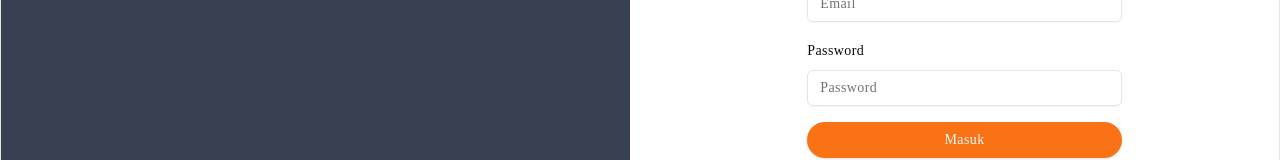
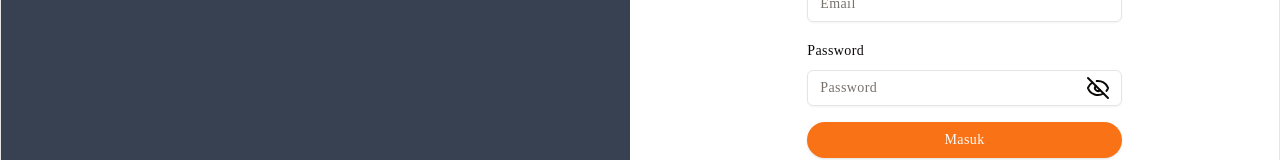
Before and after one commit to AhmadJanuarr/dapur-tradisional, a React (Vite) app: page /auth/login in a window 1280 px wide. Shown: the part 316-476 px from the top of the page. Built offline with nearby package versions, Linux system fonts and the light colour scheme; a web font is replaced by a local one.

Commit message:
feat: enhance FormFieldWrapper to support password visibility toggle

```diff
--- a/src/components/FormField/FormFieldWrapper.tsx
+++ b/src/components/FormField/FormFieldWrapper.tsx
@@ -1,14 +1,17 @@
 import { Control } from "react-hook-form"
 import { FormControl, FormDescription, FormField, FormItem, FormLabel, FormMessage } from "../ui/form"
 import { Input } from "../ui/input"
+import { Eye, EyeOff } from "lucide-react"
 
 interface FormFieldWrapperProps<T> {
   name: string
   label: string
   placeholder: string
   description?: string
-  inputType?: string
+  inputType: string
   formControl: Control<T>
+  setShowPassword?: (showPassword: boolean) => void
+  showPassword?: boolean
 }
 
 export function FormFieldWrapper<T>({
@@ -18,6 +21,8 @@ export function FormFieldWrapper<T>({
   description,
   inputType = "text",
   formControl,
+  setShowPassword,
+  showPassword,
 }: FormFieldWrapperProps<T>) {
   return (
     <FormField
@@ -27,7 +32,22 @@ export function FormFieldWrapper<T>({
         <FormItem>
           <FormLabel>{label}</FormLabel>
           <FormControl>
-            <Input placeholder={placeholder} type={inputType} {...field} />
+            <div className="relative">
+              <Input
+                placeholder={placeholder}
+                type={inputType === "password" && showPassword ? "text" : inputType}
+                {...field}
+              />
+              {inputType === "password" && (
+                <div className="absolute right-3 top-1/2 -translate-y-1/2 cursor-pointer">
+                  {showPassword ? (
+                    <Eye onClick={() => setShowPassword!(!showPassword)} />
+                  ) : (
+                    <EyeOff onClick={() => setShowPassword!(!showPassword)} />
+                  )}
+                </div>
+              )}
+            </div>
           </FormControl>
           {description && <FormDescription>{description}</FormDescription>}
           <FormMessage />
```
